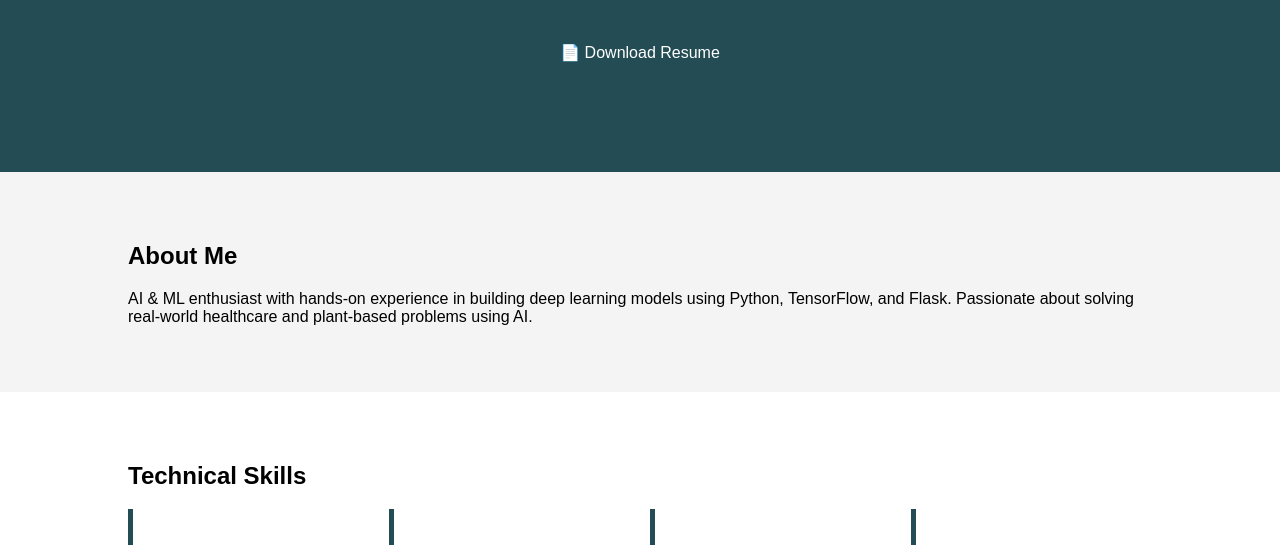
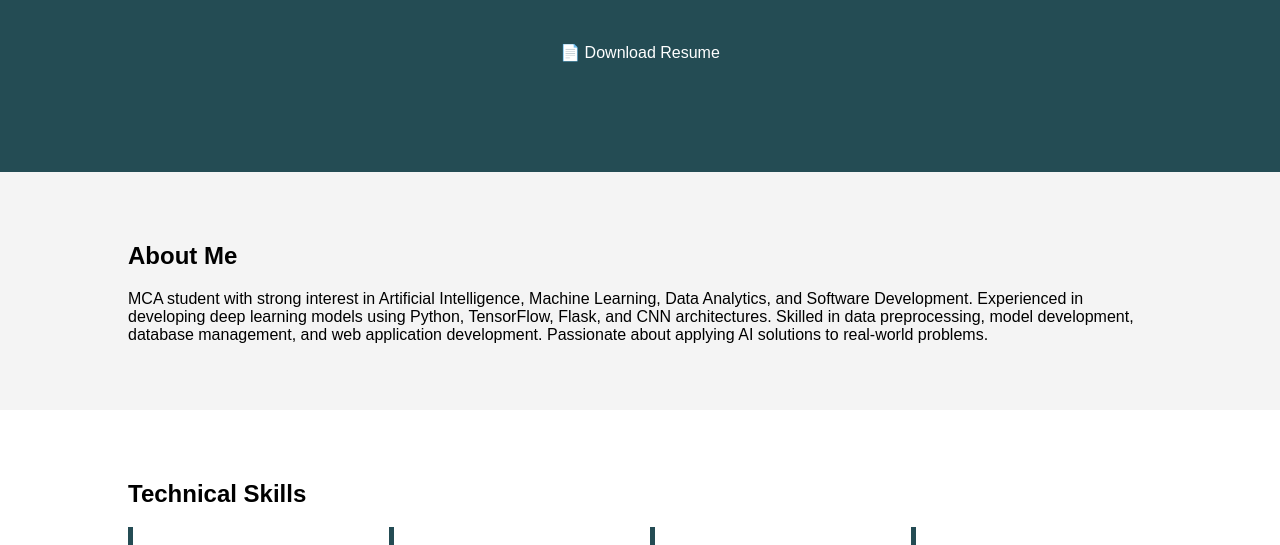
Before and after one commit to Bhoomikabarki10/Bhoomika-barki, a plain HTML site: page index.html in a window 1280 px wide. Shown: the part 189-734 px from the top of the page. Drawn offline with nearby package versions, Linux system fonts and the light colour scheme.

Commit message:
job summary

```diff
--- a/index.html
+++ b/index.html
@@ -26,9 +26,7 @@
 <section class="section" data-aos="fade-up">
     <h2>About Me</h2>
     <p>
-        AI & ML enthusiast with hands-on experience in building deep learning models
-        using Python, TensorFlow, and Flask. Passionate about solving real-world
-        healthcare and plant-based problems using AI.
+        MCA student with strong interest in Artificial Intelligence, Machine Learning, Data Analytics, and Software Development. Experienced in developing deep learning models using Python, TensorFlow, Flask, and CNN architectures. Skilled in data preprocessing, model development, database management, and web application development. Passionate about applying AI solutions to real-world problems.
     </p>
 </section>
 
```
